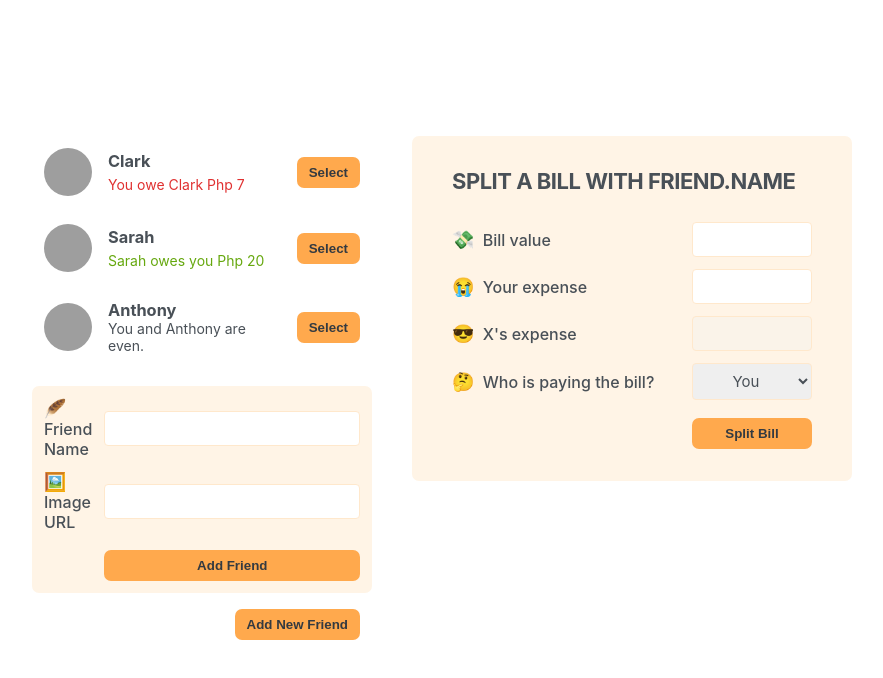
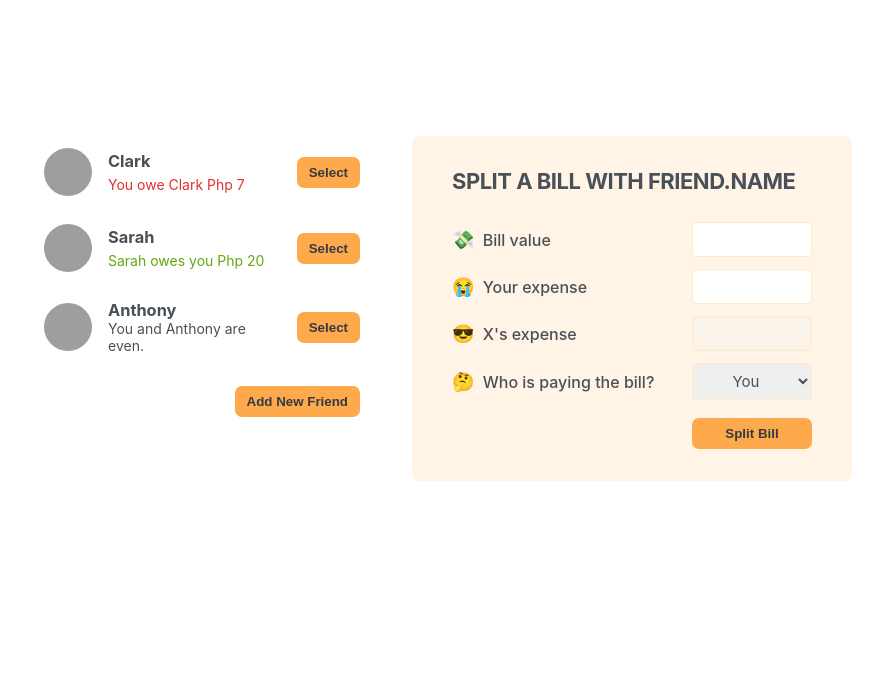
Before and after one commit to JasminEstrella/eat-n-split, a React (Create React App) app: page / in a window 1280 px wide. Shown: the top 678 px of the page, without its empty margins (198-1081 px from the left). Built offline with nearby package versions, Linux system fonts and the light colour scheme; grey boxes are pictures that could not be loaded.

Commit message:
conditionally display add friend form

```diff
--- a/src/App.js
+++ b/src/App.js
@@ -1,3 +1,5 @@
+import { useState } from "react";
+
 const initialFriends = [
   {
     id: 118836,
@@ -20,14 +22,27 @@
 ];
 
 
+function Button({children, onClick}) {
+  return (
+    <button className="button" onClick={onClick}> {children}</button>
+  )
+}
+
 export default function App() {
+  const [showAddFriend, setShowAddFriend] = useState(false);
+
+  function handleShowAddFriend() {
+    setShowAddFriend(show => !showAddFriend);
+  }
+
   return (
     <div className="app">
       <div className="sidebar">
         <FriendsList />
 
-        <FormAddFriend />
-        <Button> Add New Friend</Button>
+        { showAddFriend && <FormAddFriend />}
+
+        <Button onClick={handleShowAddFriend}> {showAddFriend ? 'Close' : 'Add New Friend'} </Button>
       </div>
       <div>
         <FormSplitBill />
@@ -73,15 +88,9 @@
       <label>🖼️Image URL</label>
       <input type="text"/>
 
-      <Button>Add Friend</Button>
+      <Button>Add</Button>
 
     </form>
-  )
-}
-
-function Button({children}) {
-  return (
-    <button className="button"> {children}</button>
   )
 }
 
```
